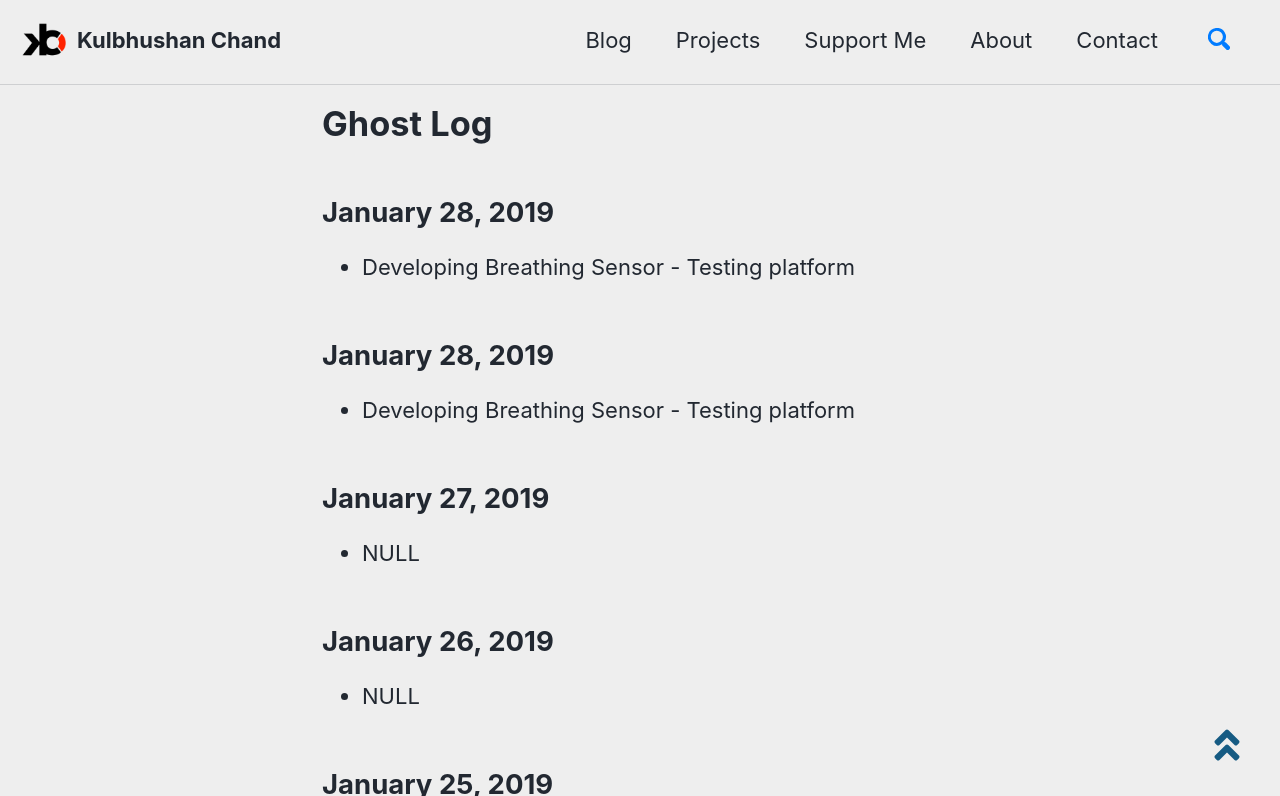
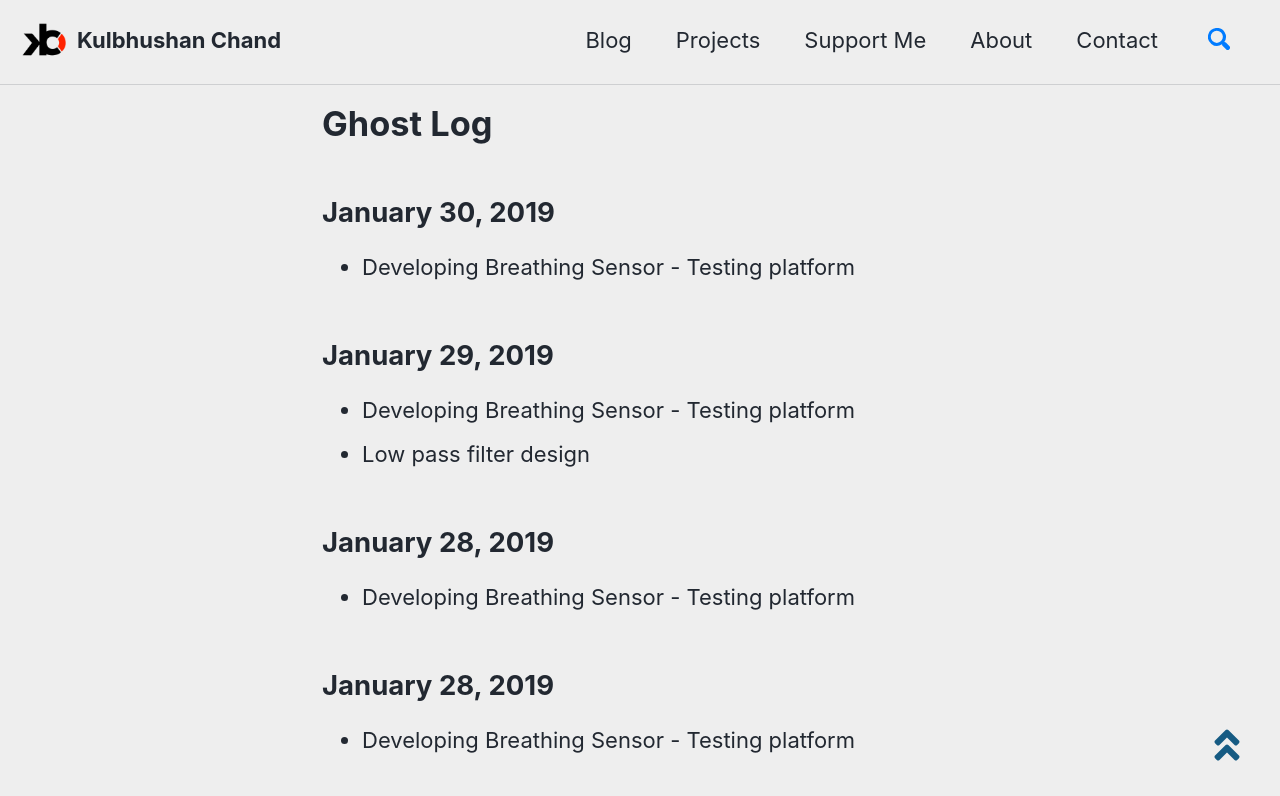
Before and after one commit to kulbhushanchand/kulbhushanchand.github.io-v2, a Jekyll site: the page built from _pages/main/log.md, in a window 1280 px wide and 900 px high, cut to the strip 104-900 px from the top of the window. Built offline with Jekyll 4.4.1, drawn with Linux system fonts in a browser that asks for light colours; cached includes are drawn as plain includes; comment, search, counter and statistics services are not loaded; a style sheet for code colours, icons or effects is not loaded.

Commit message:
Update log.md

```diff
--- a/_pages/main/log.md
+++ b/_pages/main/log.md
@@ -16,6 +16,13 @@ toc: false
 
 
 {% assign dateFormat = '%B %d, %Y' %}
+
+## {{ "2019-01-30" | date: dateFormat }}
+- Developing Breathing Sensor - Testing platform
+
+## {{ "2019-01-29" | date: dateFormat }}
+- Developing Breathing Sensor - Testing platform
+- Low pass filter design
 
 ## {{ "2019-01-28" | date: dateFormat }}
 - Developing Breathing Sensor - Testing platform
```
